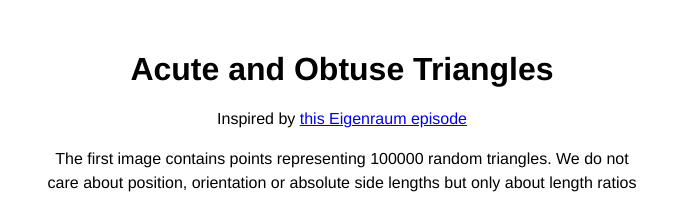
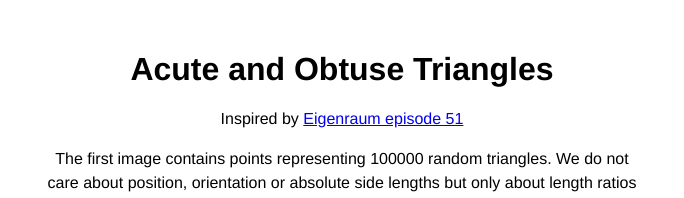
Before and after one commit to hcschuetz/acute-obtuse-triangles, a Preact app: page / in a window 1280 px wide. Shown: the top 198 px of the page, without its empty margins (298-982 px from the left). Built offline with nearby package versions, Linux system fonts and the light colour scheme.

Commit message:
minor text change; built

```diff
--- a/src/app.tsx
+++ b/src/app.tsx
@@ -183,7 +183,7 @@ export function App() {
           Inspired by {}
           <a href="https://eigenpod.de/eig051-dreiecke-unterm-kopfkissen/"
             target="_blank" rel="noopener noreferrer"
-          >this Eigenraum episode</a>
+          >Eigenraum episode 51</a>
         </p>
         <p>
           The first image contains points representing {n} random triangles.
```
Also changed, not shown: 2 other files (tests, documents, lock files or other folders).
